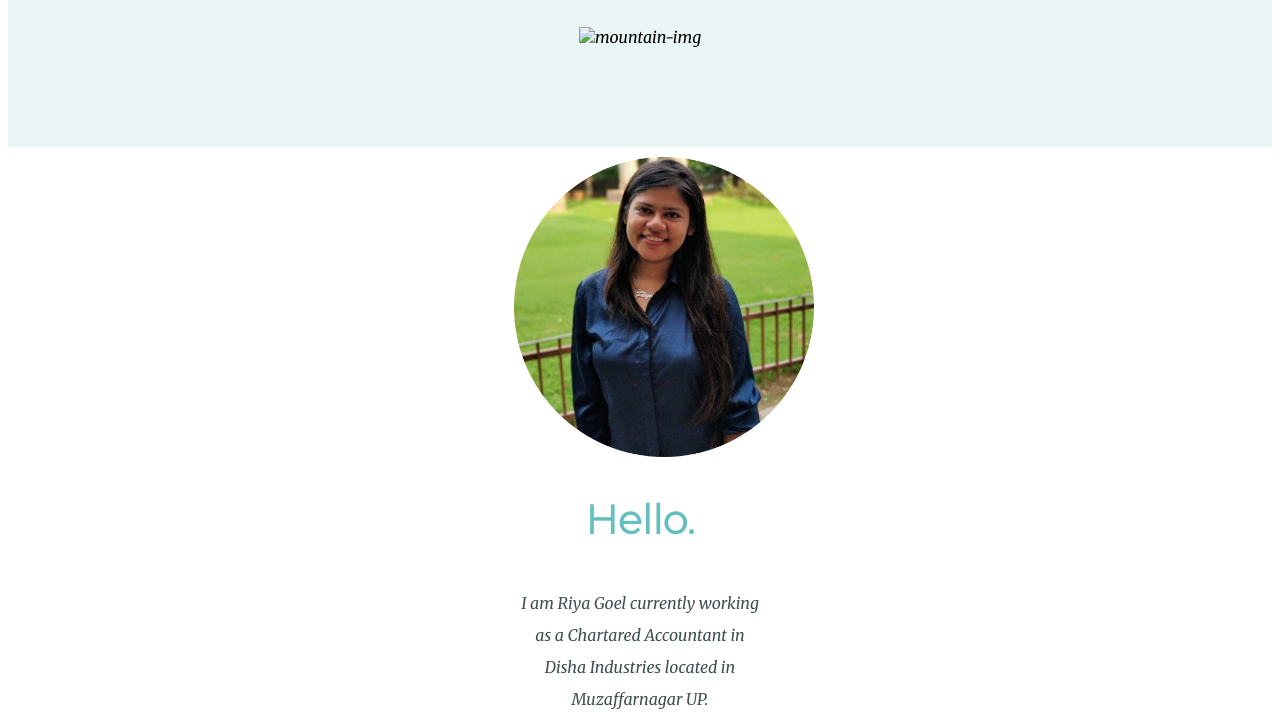
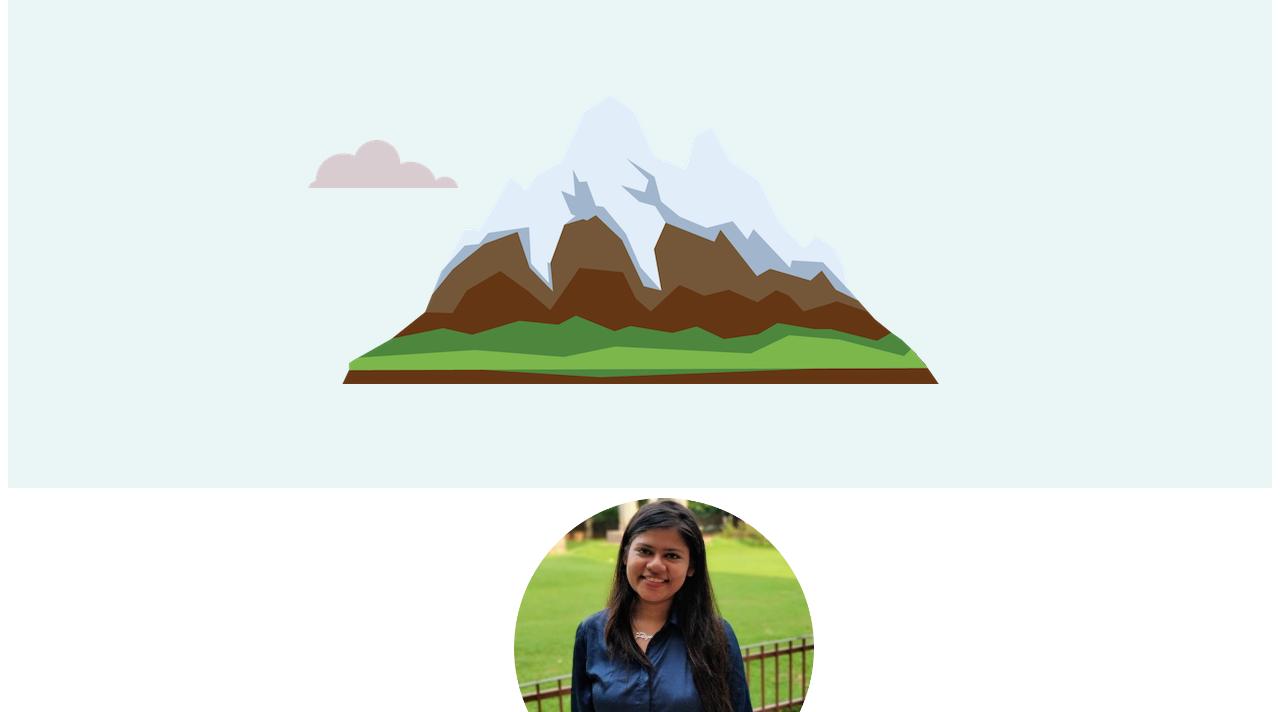
Before and after one commit to Sagssharma1109/CA-website, a plain HTML site: page index.html in a window 1280 px wide. Shown: the part 388-1100 px from the top of the page. Drawn offline with Linux system fonts and the light colour scheme.

Commit message:
Update index.html

```diff
--- a/index.html
+++ b/index.html
@@ -15,8 +15,8 @@
     <img class="top-cloud" src="cloud.png" alt="cloud-img">
     <h1>I'm Riya</h1>
     <h2 class="sub-title"><em><strong>a Chartered <span class="underline">Accountant.</span></strong></em></h2>
-    <img class="bottom-cloud" src="images/cloud.png" alt="cloud-img">
-    <img class="mountain" src="images/mountain.png" alt="mountain-img">
+    <img class="bottom-cloud" src="cloud.png" alt="cloud-img">
+    <img class="mountain" src="mountain.png" alt="mountain-img">
   </div>
   <div class="middle-container">
     <div class="profile">
```
